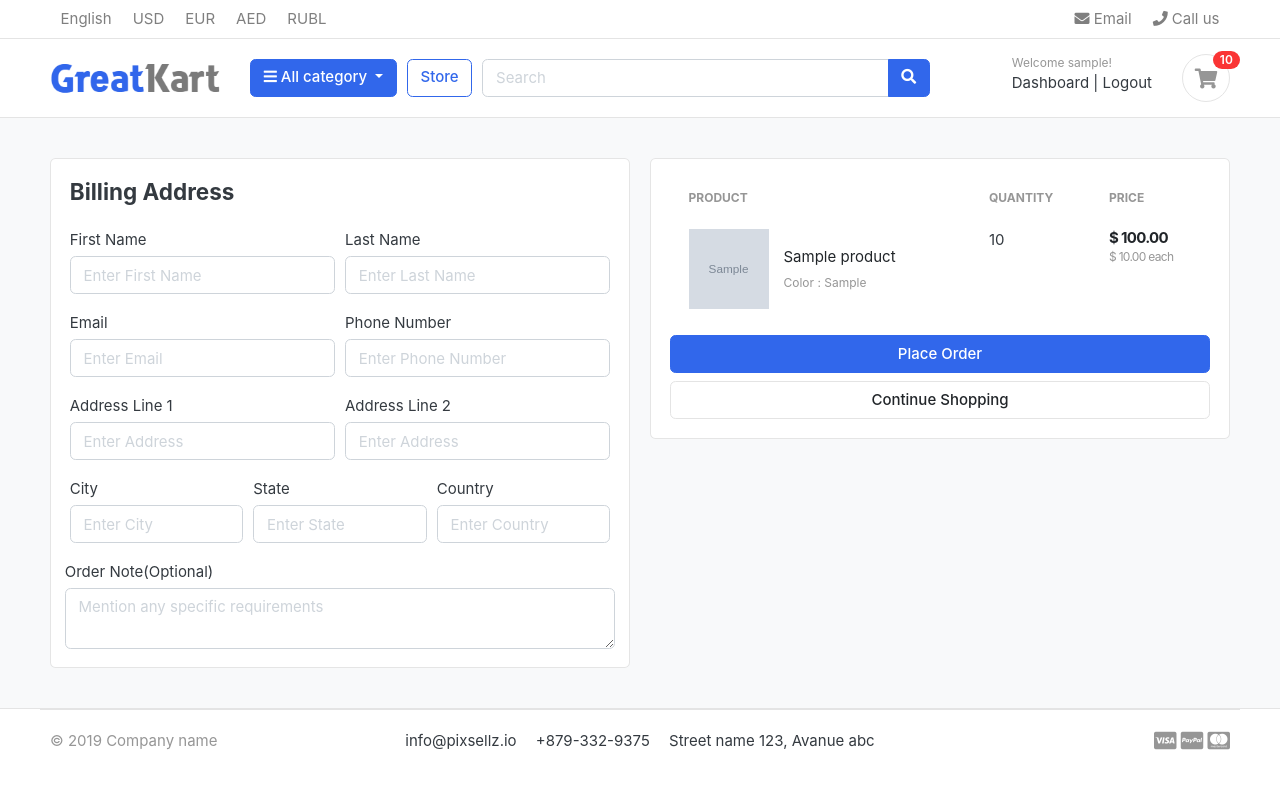
After one commit to Devarsh2424/Ecommerce-website-django, a Django app: page /cart/checkout/ in a window 1280 px wide. The commit adds this page. Run offline with Django 5.2, Linux system fonts and the light colour scheme; a user stored in the database is signed in; tables that the repository leaves empty hold one stand-in row (values such as "Sample post"); grey boxes marked "Sample" are stand-in pictures; some libraries are stand-ins or nearby versions; some web fonts are replaced.

Commit message:
handled cart and checkout page for the logged in users

```diff
--- a/carts/context_processors.py
+++ b/carts/context_processors.py
@@ -9,7 +9,10 @@ def counter(request):
     else:
         try:
             cart = Cart.objects.filter(cart_id=_cart_id(request))
-            cart_items = CartItem.objects.all().filter(cart = cart[:1])
+            if request.user.is_authenticated:
+                cart_items = CartItem.objects.all().filter(user = request.user)
+            else:
+                cart_items = CartItem.objects.all().filter(cart = cart[:1])
             for cart_item in cart_items:
                 cart_count += cart_item.quantity
         except Cart.DoesNotExist:
--- a/carts/models.py
+++ b/carts/models.py
@@ -1,5 +1,6 @@
 from django.db import models
 
+from accounts.models import Account
 from store.models import Product, Variation
 
 # Create your models here.
@@ -12,9 +13,10 @@ class Cart(models.Model):
         return self.cart_id
 
 class CartItem(models.Model):
+    user = models.ForeignKey(Account, on_delete=models.CASCADE, null=True)
     product = models.ForeignKey(Product, on_delete=models.CASCADE)
     variations = models.ManyToManyField(Variation, blank=True)  # Allow multiple variations
-    cart = models.ForeignKey(Cart, on_delete=models.CASCADE)
+    cart = models.ForeignKey(Cart, on_delete=models.CASCADE, null=True)
     quantity = models.IntegerField()
     is_active = models.BooleanField(default=True)
 
--- a/carts/urls.py
+++ b/carts/urls.py
@@ -5,4 +5,6 @@ urlpatterns = [
     path('add_to_cart/<int:product_id>/', views.add_to_cart, name='add_to_cart'),
     path('delete_from_cart/<int:product_id>/<int:cart_item_id>/', views.delete_from_cart, name='delete_from_cart'),
     path('remove_cart_item/<int:product_id>/<int:cart_item_id>/', views.remove_cart_item, name='remove_cart_item'),
+
+    path('checkout/', views.checkout, name='checkout'),
 ]
--- a/carts/views.py
+++ b/carts/views.py
@@ -3,6 +3,7 @@ from django.shortcuts import get_object_or_404, redirect, render
 from carts.models import Cart, CartItem
 from store.models import Product, Variation
 from django.core.exceptions import ObjectDoesNotExist
+from django.contrib.auth.decorators import login_required
 # Create your views here.
 
 def _cart_id(request):
@@ -12,85 +13,154 @@ def _cart_id(request):
     return cart
 
 def add_to_cart(request, product_id):
+    current_user = request.user
     product = Product.objects.get(id=product_id)  # Fetch the product by ID
-    product_variation = []
-    if request.method == 'POST':
-        for item in request.POST:
-            key = item
-            value = request.POST[key]
-            try:
-                variation = Variation.objects.get(product=product, variation_category__iexact=key, variation_value__iexact=value)
-                product_variation.append(variation)
-            except:
-                pass
+    # Check if user is authenticated
+    if current_user.is_authenticated:
 
-    try:
-        cart = Cart.objects.get(cart_id=_cart_id(request)) # Get the cart
-    except Cart.DoesNotExist:
-        cart = Cart.objects.create(cart_id=_cart_id(request)) # Create a new cart if it doesn't exist
-    cart.save()
+        product_variation = []
+        if request.method == 'POST':
+            for item in request.POST:
+                key = item
+                value = request.POST[key]
+                try:
+                    variation = Variation.objects.get(product=product, variation_category__iexact=key, variation_value__iexact=value)
+                    product_variation.append(variation)
+                except:
+                    pass
 
-    is_cart_item_exists = CartItem.objects.filter(product=product, cart=cart).exists()  # Check if the item is already in the cart
-    if is_cart_item_exists:
-        cart_item = CartItem.objects.filter(product=product)  # This is a QuerySet
+    # try:
+    #     cart = Cart.objects.get(cart_id=_cart_id(request)) # Get the cart
+    # except Cart.DoesNotExist:
+    #     cart = Cart.objects.create(cart_id=_cart_id(request)) # Create a new cart if it doesn't exist
+    # cart.save()
+
+        is_cart_item_exists = CartItem.objects.filter(product=product, user = current_user).exists()  # Check if the item is already in the cart
+        if is_cart_item_exists:
+            cart_item = CartItem.objects.filter(product=product, user = current_user)  # This is a QuerySet
 
         # existing variations -> database
         # current variations -> product_variation
         # item_id -> database
-        existing_variation_list = []
-        id = []
-        for item in cart_item:
-            existing_variation = item.variations.all()
-            existing_variation_list.append(list(existing_variation))
-            id.append(item.id)
+            existing_variation_list = []
+            id = []
+            for item in cart_item:
+                existing_variation = item.variations.all()
+                existing_variation_list.append(list(existing_variation))
+                id.append(item.id)
 
-        print(existing_variation_list)
 
-        if product_variation in existing_variation_list:
-            index = existing_variation_list.index(product_variation)
-            item_id = id[index]
-            item = CartItem.objects.get(product=product, id=item_id)
-            item.quantity += 1
-            item.save()
+            if product_variation in existing_variation_list:
+                index = existing_variation_list.index(product_variation)
+                item_id = id[index]
+                item = CartItem.objects.get(product=product, id=item_id)
+                item.quantity += 1
+                item.save()
+            else:
+                # get a new single CartItem object before accessing variations
+                item = CartItem.objects.create(product=product, quantity=1, user = current_user)
+                if len(product_variation) > 0:
+                    item.variations.clear()
+                    item.variations.add(*product_variation)
+                    item.save()
         else:
-            # ✅ FIX: get a new single CartItem object before accessing variations
-            item = CartItem.objects.create(product=product,cart = cart, quantity=1)
+            cart_item = CartItem.objects.create(product=product, quantity=1, user = current_user)
             if len(product_variation) > 0:
-                item.variations.clear()
-                item.variations.add(*product_variation)
+                cart_item.variations.clear()
+                cart_item.variations.add(*product_variation)
+            cart_item.save()
+        return redirect('cart')
+    # if the user is not authenticated
+    else:
+        product_variation = []
+        if request.method == 'POST':
+            for item in request.POST:
+                key = item
+                value = request.POST[key]
+
+                try:
+                    variation = Variation.objects.get(product=product, variation_category__iexact=key, variation_value__iexact=value)
+                    product_variation.append(variation)
+                except:
+                    pass
+
+
+        try:
+            cart = Cart.objects.get(cart_id=_cart_id(request)) # get the cart using the cart_id present in the session
+        except Cart.DoesNotExist:
+            cart = Cart.objects.create(
+                cart_id = _cart_id(request)
+            )
+        cart.save()
+
+        is_cart_item_exists = CartItem.objects.filter(product=product, cart=cart).exists()
+        if is_cart_item_exists:
+            cart_item = CartItem.objects.filter(product=product, cart=cart)
+            # existing_variations -> database
+            # current variation -> product_variation
+            # item_id -> database
+            ex_var_list = []
+            id = []
+            for item in cart_item:
+                existing_variation = item.variations.all()
+                ex_var_list.append(list(existing_variation))
+                id.append(item.id)
+
+            print(ex_var_list)
+
+            if product_variation in ex_var_list:
+                # increase the cart item quantity
+                index = ex_var_list.index(product_variation)
+                item_id = id[index]
+                item = CartItem.objects.get(product=product, id=item_id)
+                item.quantity += 1
                 item.save()
-    else:
-        cart_item = CartItem.objects.create(product=product, cart=cart, quantity=1)
-        if len(product_variation) > 0:
-            cart_item.variations.clear()
-            cart_item.variations.add(*product_variation)
-        cart_item.save()
 
-    return redirect('cart')
+            else:
+                item = CartItem.objects.create(product=product, quantity=1, cart=cart)
+                if len(product_variation) > 0:
+                    item.variations.clear()
+                    item.variations.add(*product_variation)
+                item.save()
+        else:
+            cart_item = CartItem.objects.create(
+                product = product,
+                quantity = 1,
+                cart = cart,
+            )
+            if len(product_variation) > 0:
+                cart_item.variations.clear()
+                cart_item.variations.add(*product_variation)
+            cart_item.save()
+        return redirect('cart')
+
 
 def delete_from_cart(request, product_id, cart_item_id):
-    cart = Cart.objects.get(cart_id=_cart_id(request)) # Get the cart
     product = get_object_or_404(Product, id=product_id) # Fetch the product by ID
     try:
-        cart_item = CartItem.objects.get(product=product, cart=cart, id=cart_item_id) # Get the cart item
+        if request.user.is_authenticated:
+            cart_item = CartItem.objects.get(product=product, user=request.user, id=cart_item_id)
+        else:
+            cart = Cart.objects.get(cart_id=_cart_id(request))
+            cart_item = CartItem.objects.get(product=product, cart=cart, id=cart_item_id)
         if cart_item.quantity > 1:
-            cart_item.quantity -= 1 # Decrement quantity if more than 1
+            cart_item.quantity -= 1
             cart_item.save()
         else:
-            cart_item.delete() # Remove item if quantity is 1
+            cart_item.delete()
     except:
         pass
     return redirect('cart')
 
 
 def remove_cart_item(request, product_id, cart_item_id):
-    cart = Cart.objects.get(cart_id=_cart_id(request)) # Get the cart
     product = get_object_or_404(Product, id=product_id) # Fetch the product by ID
-    try:
-        cart_item = CartItem.objects.get(product=product, cart=cart, id=cart_item_id ) # Get the cart item
-        cart_item.delete() # Remove the item from the cart
-    except CartItem.DoesNotExist:
-        pass
+    if request.user.is_authenticated:
+        cart_item = CartItem.objects.get(product=product, user = request.user, id=cart_item_id ) # Get the cart item
+    else:
+        cart = Cart.objects.get(cart_id=_cart_id(request)) # Get the cart
+        cart_item = CartItem.objects.get(product=product, cart = cart, id = cart_item_id)
+    cart_item.delete() # Remove the item from the cart
     return redirect('cart')
 
 
@@ -98,8 +168,11 @@ def cart(request, total=0, quantity=0, cart_items=None):
     try:
         tax = 0
         grand_total = 0
-        cart = Cart.objects.get(cart_id=_cart_id(request)) # Get the cart
-        cart_items = CartItem.objects.filter(cart=cart, is_active=True) # Get active items in the cart
+        if request.user.is_authenticated:
+            cart_items = CartItem.objects.filter(user = request.user, is_active = True)
+        else:
+            cart = Cart.objects.get(cart_id=_cart_id(request)) # Get the cart
+            cart_items = CartItem.objects.filter(cart=cart, is_active=True) # Get active items in the cart
         for cart_item in cart_items:
             total += (cart_item.product.price * cart_item.quantity) # Calculate total price
             quantity += cart_item.quantity # Calculate total quantity
@@ -115,3 +188,30 @@ def cart(request, total=0, quantity=0, cart_items=None):
         'grand_total': grand_total
     }
     return render(request, 'store/cart.html', context)
+
+@login_required(login_url='login')
+def checkout(request, total=0, quantity=0, cart_items=None):
+    try:
+        tax = 0
+        grand_total = 0
+        if request.user.is_authenticated:
+            cart_items = CartItem.objects.filter(user=request.user, is_active=True)
+        else:
+            cart = Cart.objects.get(cart_id=_cart_id(request))
+            cart_items = CartItem.objects.filter(cart=cart, is_active=True)
+        for cart_item in cart_items:
+            total += (cart_item.product.price * cart_item.quantity)
+            quantity += cart_item.quantity
+        tax = (2 * total) / 100  # Calculate tax (2% of total)
+        grand_total = total + tax  # Calculate grand total
+    except ObjectDoesNotExist:
+        pass
+
+    context = {
+        'total': total,
+        'quantity': quantity,
+        'cart_items': cart_items,
+        'tax': tax,
+        'grand_total': grand_total,
+    }
+    return render(request, 'store/checkout.html', context)
--- a/templates/store/cart.html
+++ b/templates/store/cart.html
@@ -108,7 +108,7 @@
 			<p class="text-center mb-3">
 				<img src="{% static './images/misc/payments.png' %}" height="26">
 			</p>
-			<a href="./place-order.html" class="btn btn-primary btn-block"> Checkout </a>
+			<a href="{% url 'checkout' %}" class="btn btn-primary btn-block"> Checkout </a>
 			<a href="{% url 'store' %}" class="btn btn-light btn-block">Continue Shopping</a>
 		</div> <!-- card-body.// -->
 		</div> <!-- card.// -->
--- /dev/null
+++ b/templates/store/checkout.html
@@ -0,0 +1,140 @@
+{% extends 'base.html' %}
+{% load static %}
+
+{% block content %}
+
+
+<section class="section-content padding-y bg">
+<div class="container">
+
+<!-- ============================ COMPONENT 1 ================================= -->
+
+<div class="row">
+	<aside class="col-lg-6">
+<div class="card">
+  <div class="card-body">
+    <h4 class="card-title mb-4">Billing Address</h4>
+    <form action="#" method="POST">
+      {% csrf_token %}
+      <div class="form-row">
+        <div class="col form-group">
+          <label for="">First Name</label>
+          <input type="text" placeholder="Enter First Name" name="first_name" class="form-control" required>
+        </div>
+        <div class="col form-group">
+          <label for="">Last Name</label>
+          <input type="text" placeholder="Enter Last Name" name="last_name" class="form-control" required>
+        </div>
+      </div>
+      <div class="form-row">
+        <div class="col form-group">
+          <label for="">Email</label>
+          <input type="email" placeholder="Enter Email" name="email" class="form-control" required>
+        </div>
+        <div class="col form-group">
+          <label for="">Phone Number</label>
+          <input type="text" name="phone" placeholder="Enter Phone Number" class="form-control" required>
+        </div>
+      </div>
+      <div class="form-row">
+        <div class="col form-group">
+          <label for="">Address Line 1</label>
+          <input type="text" name="address_line_1" placeholder="Enter Address" class="form-control" required>
+        </div>
+        <div class="col form-group">
+          <label for="">Address Line 2</label>
+          <input type="text" placeholder="Enter Address" name="address_line_2" class="form-control">
+        </div>
+      </div>
+      <div class="form-row">
+        <div class="col form-group">
+          <label for="">City</label>
+          <input type="text" placeholder="Enter City" name="city" class="form-control" required>
+        </div>
+        <div class="col form-group">
+          <label for="">State</label>
+          <input type="text" placeholder="Enter State" name="state" class="form-control" required>
+        </div>
+        <div class="col form-group">
+          <label for="">Country</label>
+          <input type="text" placeholder="Enter Country" name="country" class="form-control" required>
+        </div>
+        </div>
+        <div class="form-row">
+          <label for="">Order Note(Optional)</label>
+          <textarea name="order_note" placeholder="Mention any specific requirements" rows="2" class="form-control"></textarea>
+        </div>
+
+
+  </div>
+</div> <!-- card.// -->
+
+	</aside> <!-- col.// -->
+	<aside class="col-lg-6">
+
+		<div class="card">
+		<div class="card-body">
+      <table class="table table-borderless table-shopping-cart">
+      <thead class="text-muted">
+      <tr class="small text-uppercase">
+        <th scope="col">Product</th>
+        <th scope="col" width="120">Quantity</th>
+        <th scope="col" width="120">Price</th>
+
+      </tr>
+      </thead>
+      <tbody>
+
+      {% for cart_item in cart_items %}
+      <tr>
+      	<td>
+      		<figure class="itemside align-items-center">
+      			<div class="aside"><img src="{{ cart_item.product.images.url }}" class="img-sm"></div>
+      			<figcaption class="info">
+      				<a href="{{ cart_item.product.get_url }}" class="title text-dark">{{ cart_item.product.product_name }}</a>
+      				<p class="text-muted small">
+      					{% if cart_item.variations.all %}
+      						{% for item in cart_item.variations.all %}
+      							{{ item.variation_category | capfirst }} : {{ item.variation_value | capfirst }} <br>
+      						{% endfor %}
+      					{% endif %}
+      				</p>
+      			</figcaption>
+      		</figure>
+      	</td>
+      	<td>
+      		<!-- col.// -->
+      				<label for="">{{cart_item.quantity}}</label>
+      	</td>
+      	<td>
+      		<div class="price-wrap">
+      			<var class="price">$ {{ cart_item.sub_total }}</var>
+      			<small class="text-muted"> $ {{ cart_item.product.price }} each </small>
+      		</div> <!-- price-wrap .// -->
+      	</td>
+
+      </tr>
+      {% endfor %}
+
+      </tbody>
+      </table>
+
+      <button type="submit" name="submit" class="btn btn-primary btn-block">Place Order</button>
+			<a href="{% url 'store' %}" class="btn btn-light btn-block">Continue Shopping</a>
+      </form>
+		</div> <!-- card-body.// -->
+		</div> <!-- card.// -->
+
+
+</aside> <!-- col.// -->
+
+
+</div> <!-- row.// -->
+
+<!-- ============================ COMPONENT 1 END .// ================================= -->
+
+</div> <!-- container .//  -->
+</section>
+<!-- ========================= SECTION CONTENT END// ========================= -->
+
+{% endblock %}
```
Also changed, not shown: accounts/views.py (+29 -2 lines), carts/migrations/0004_cartitem_user_alter_cartitem_cart.py (added).
